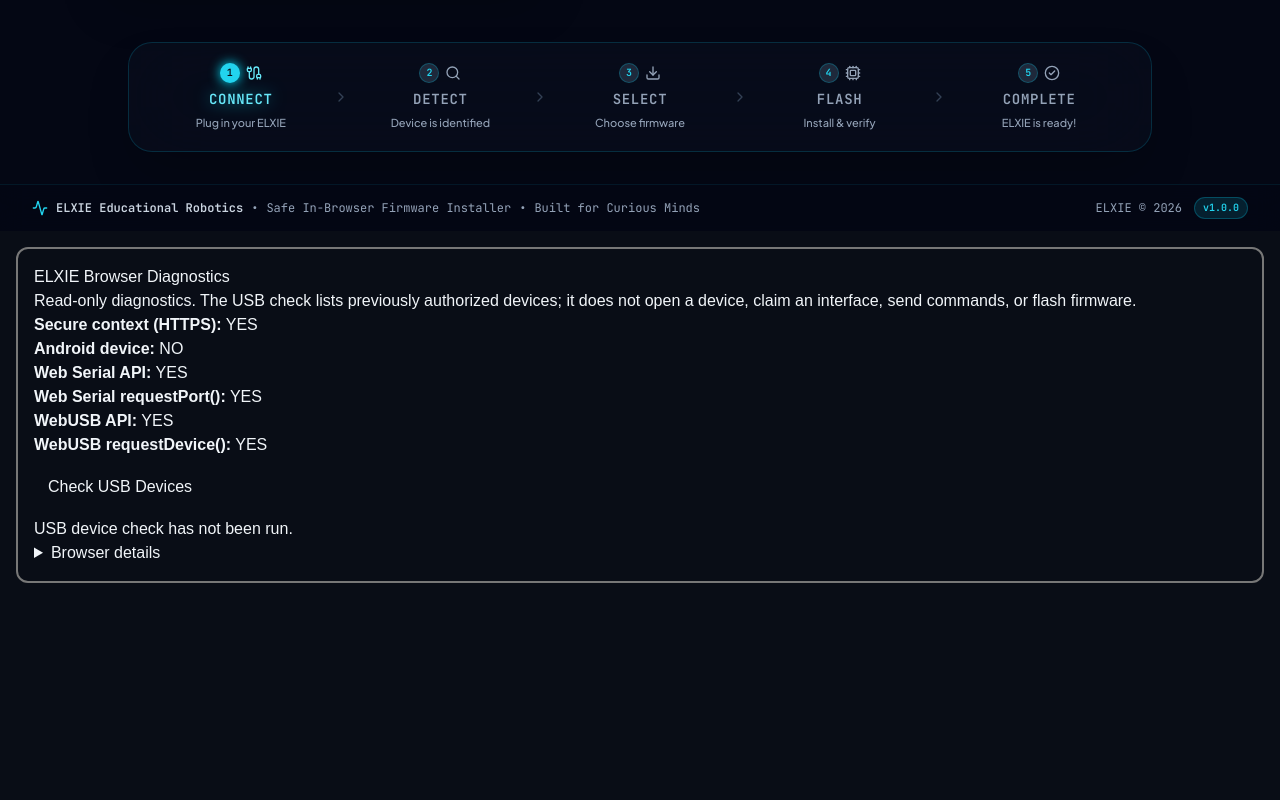
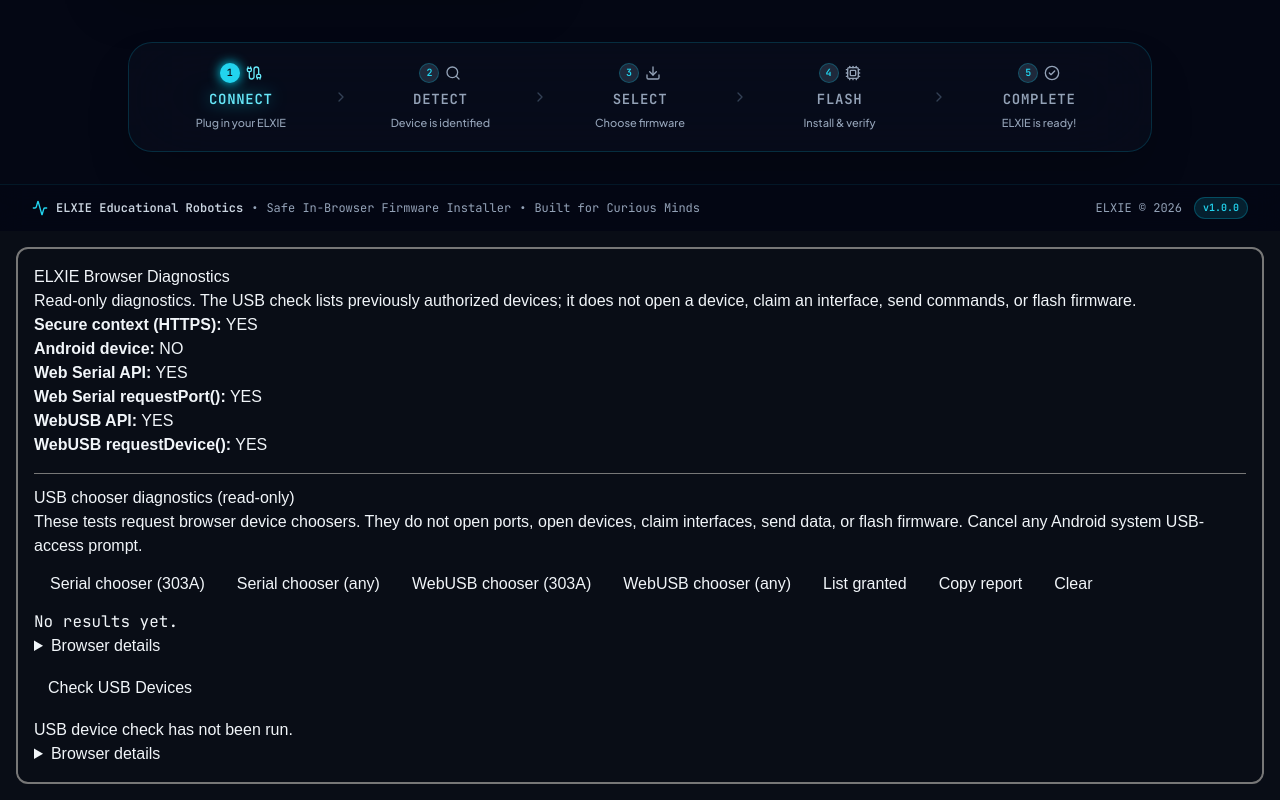
Before and after one commit to AsnaSB/elxie-web-flasher, a React (Vite) app: page / in a window 1280 px wide. Shown: the part 751-1551 px from the top of the page. Before the commit the page ends 1350 px from the top, so only its background shows below. Built offline with nearby package versions, Linux system fonts and the light colour scheme.

Commit message:
Add USB chooser diagnostics

```diff
--- a/src/diagnostics/BrowserDiagnostic.tsx
+++ b/src/diagnostics/BrowserDiagnostic.tsx
@@ -1,4 +1,4 @@
-
+import UsbChooserDiagnostic from './UsbChooserDiagnostic';
 import { useEffect, useState } from 'react';
 
 interface UsbDeviceInfo {
@@ -127,7 +127,14 @@ export default function BrowserDiagnostic() {
           <strong>{label}:</strong> {value ? 'YES' : 'NO'}
         </p>
       ))}
+    <UsbChooserDiagnostic />
 
+        <details>
+        <summary>Browser details</summary>
+        <pre style={{ whiteSpace: 'pre-wrap' }}>
+            {result.userAgent}
+        </pre>
+        </details>
       <button
         type="button"
         onClick={checkUsbDevices}
--- /dev/null
+++ b/src/diagnostics/UsbChooserDiagnostic.tsx
@@ -0,0 +1,247 @@
+
+import { useState } from 'react';
+
+type Nav = Navigator & {
+  serial?: {
+    requestPort?: (options?: unknown) => Promise<{
+      getInfo?: () => {
+        usbVendorId?: number;
+        usbProductId?: number;
+      };
+    }>;
+    getPorts?: () => Promise<unknown[]>;
+  };
+  usb?: {
+    requestDevice?: (options: unknown) => Promise<UsbLike>;
+    getDevices?: () => Promise<unknown[]>;
+  };
+};
+
+interface UsbLike {
+  vendorId: number;
+  productId: number;
+  productName?: string;
+  manufacturerName?: string;
+  usbVersionMajor?: number;
+  usbVersionMinor?: number;
+  deviceClass?: number;
+  deviceSubclass?: number;
+  deviceProtocol?: number;
+  opened?: boolean;
+  configurations?: Array<{
+    interfaces?: Array<{
+      interfaceNumber?: number;
+      alternates?: Array<{
+        interfaceClass?: number;
+        interfaceSubclass?: number;
+        interfaceProtocol?: number;
+      }>;
+    }>;
+  }>;
+}
+
+const hex = (n: number | undefined, width = 4) =>
+  n === undefined
+    ? 'n/a'
+    : `0x${n.toString(16).toUpperCase().padStart(width, '0')}`;
+
+const timestamp = () => new Date().toISOString().slice(11, 19);
+
+function describeUsb(device: UsbLike): string[] {
+  const lines = [
+    `VID ${hex(device.vendorId)} PID ${hex(device.productId)}`,
+    `Product: ${device.productName ?? 'n/a'}`,
+    `Manufacturer: ${device.manufacturerName ?? 'n/a'}`,
+    `USB version: ${device.usbVersionMajor ?? '?'}.${device.usbVersionMinor ?? '?'}`,
+    `Device class: ${hex(device.deviceClass, 2)}`,
+    `Opened: ${String(device.opened)} (diagnostic must not open it)`,
+  ];
+
+  const configurations = device.configurations ?? [];
+
+  if (configurations.length === 0) {
+    lines.push('Interface descriptors are not exposed.');
+  }
+
+  configurations.forEach((configuration, index) => {
+    (configuration.interfaces ?? []).forEach((usbInterface) => {
+      (usbInterface.alternates ?? []).forEach((alternate) => {
+        lines.push(
+          `Config ${index}, interface ${usbInterface.interfaceNumber}: ` +
+          `class=${hex(alternate.interfaceClass, 2)}, ` +
+          `subclass=${hex(alternate.interfaceSubclass, 2)}, ` +
+          `protocol=${hex(alternate.interfaceProtocol, 2)}`
+        );
+      });
+    });
+  });
+
+  return lines;
+}
+
+export default function UsbChooserDiagnostic() {
+  const [lines, setLines] = useState<string[]>([]);
+  const [copied, setCopied] = useState(false);
+
+  const nav = navigator as Nav;
+
+  function log(...messages: string[]) {
+    setLines((previous) => [
+      ...previous,
+      ...messages.map((message) => `[${timestamp()}] ${message}`),
+    ]);
+  }
+
+  async function run(
+    label: string,
+    operation: () => Promise<string[]>
+  ) {
+    log(`--- ${label} ---`);
+
+    try {
+      const result = await operation();
+      log(`${label}: RESOLVED`, ...result);
+    } catch (error) {
+      const err = error as { name?: string; message?: string };
+
+      log(
+        `${label}: REJECTED`,
+        `Error name: ${err.name ?? 'unknown'}`,
+        `Error message: ${err.message ?? String(error)}`
+      );
+    }
+  }
+
+  function serialChooser(filtered: boolean) {
+    return run(
+      filtered ? 'Web Serial chooser (VID 303A)' : 'Web Serial chooser (any)',
+      async () => {
+        if (typeof nav.serial?.requestPort !== 'function') {
+          throw new Error('navigator.serial.requestPort is unavailable');
+        }
+
+        const port = await nav.serial.requestPort(
+          filtered
+            ? { filters: [{ usbVendorId: 0x303a }] }
+            : undefined
+        );
+
+        const info = port.getInfo?.() ?? {};
+
+        return [
+          `Selected port VID=${hex(info.usbVendorId)}`,
+          `Selected port PID=${hex(info.usbProductId)}`,
+          'Port was not opened.',
+        ];
+      }
+    );
+  }
+
+  function usbChooser(filtered: boolean) {
+    return run(
+      filtered ? 'WebUSB chooser (VID 303A)' : 'WebUSB chooser (any)',
+      async () => {
+        if (typeof nav.usb?.requestDevice !== 'function') {
+          throw new Error('navigator.usb.requestDevice is unavailable');
+        }
+
+        const device = await nav.usb.requestDevice(
+          filtered
+            ? { filters: [{ vendorId: 0x303a }] }
+            : { acceptAllDevices: true }
+        );
+
+        return [
+          ...describeUsb(device),
+          'Device was not opened; no interface was claimed.',
+        ];
+      }
+    );
+  }
+
+  async function listGranted() {
+    log('--- Previously granted devices ---');
+
+    try {
+      const ports = await nav.serial?.getPorts?.();
+      log(`navigator.serial.getPorts(): ${ports?.length ?? 'unavailable'}`);
+    } catch (error) {
+      log(`serial.getPorts() error: ${String(error)}`);
+    }
+
+    try {
+      const devices = await nav.usb?.getDevices?.();
+      log(`navigator.usb.getDevices(): ${devices?.length ?? 'unavailable'}`);
+    } catch (error) {
+      log(`usb.getDevices() error: ${String(error)}`);
+    }
+  }
+
+  async function copyReport() {
+    const report = [
+      `User agent: ${navigator.userAgent}`,
+      `Secure context: ${window.isSecureContext}`,
+      `Web Serial API: ${typeof nav.serial?.requestPort === 'function'}`,
+      `WebUSB API: ${typeof nav.usb?.requestDevice === 'function'}`,
+      ...lines,
+    ].join('\n');
+
+    try {
+      await navigator.clipboard.writeText(report);
+      setCopied(true);
+    } catch {
+      log('Clipboard unavailable. Long-press the report text to copy it.');
+    }
+  }
+
+  const buttonStyle = {
+    padding: '10px 12px',
+    margin: '4px',
+  } as const;
+
+  return (
+    <section style={{ marginTop: 16, paddingTop: 12, borderTop: '1px solid #777' }}>
+      <h3>USB chooser diagnostics (read-only)</h3>
+
+      <p>
+        These tests request browser device choosers. They do not open ports,
+        open devices, claim interfaces, send data, or flash firmware.
+        Cancel any Android system USB-access prompt.
+      </p>
+
+      <div>
+        <button type="button" style={buttonStyle} onClick={() => serialChooser(true)}>
+          Serial chooser (303A)
+        </button>
+
+        <button type="button" style={buttonStyle} onClick={() => serialChooser(false)}>
+          Serial chooser (any)
+        </button>
+
+        <button type="button" style={buttonStyle} onClick={() => usbChooser(true)}>
+          WebUSB chooser (303A)
+        </button>
+
+        <button type="button" style={buttonStyle} onClick={() => usbChooser(false)}>
+          WebUSB chooser (any)
+        </button>
+
+        <button type="button" style={buttonStyle} onClick={listGranted}>
+          List granted
+        </button>
+
+        <button type="button" style={buttonStyle} onClick={copyReport}>
+          {copied ? 'Copied' : 'Copy report'}
+        </button>
+
+        <button type="button" style={buttonStyle} onClick={() => setLines([])}>
+          Clear
+        </button>
+      </div>
+
+      <pre style={{ whiteSpace: 'pre-wrap', userSelect: 'text' }}>
+        {lines.length ? lines.join('\n') : 'No results yet.'}
+      </pre>
+    </section>
+  );
+}
```
